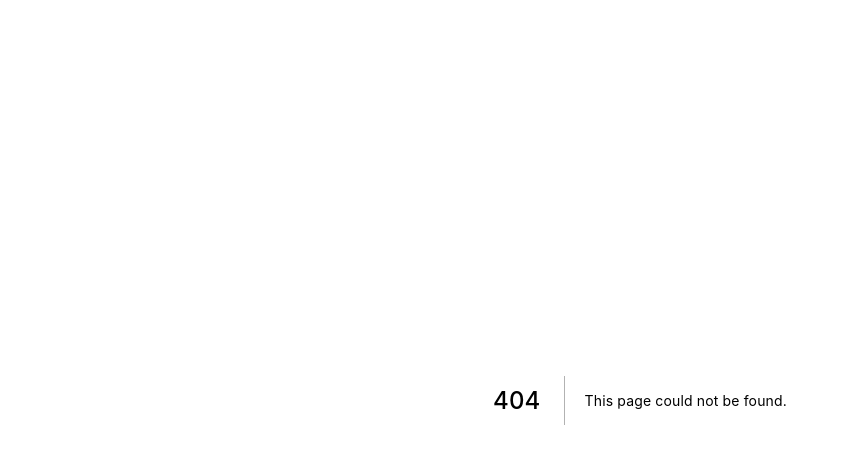
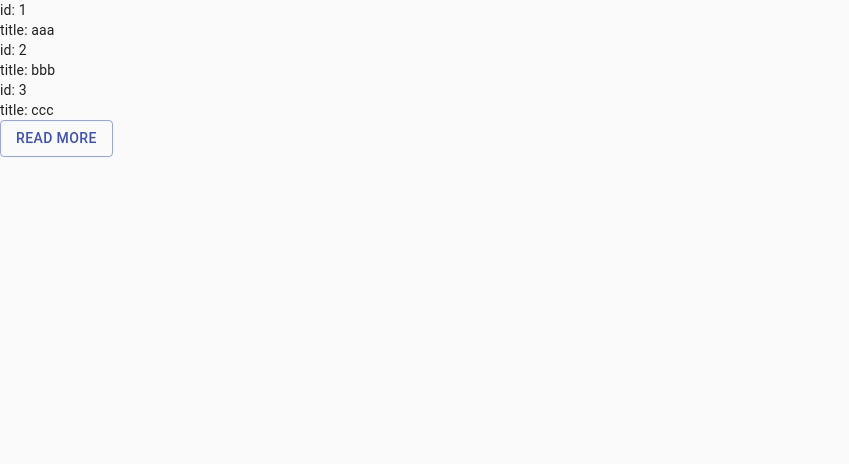
Before and after one commit to ossan-engineer/nextjs-starter, a Next.js app: page /read-more in a window 1280 px wide. Before the commit this address had no page. Shown: the top 464 px of the page, without its empty margins (0-849 px from the left). Built offline with nearby package versions, Linux system fonts and the light colour scheme.

Commit message:
Add pages

```diff
--- /dev/null
+++ b/pages/read-more.tsx
@@ -0,0 +1,33 @@
+import React from 'react'
+import { Button } from '@material-ui/core'
+import { useSWRInfinite } from 'swr'
+
+const ReadMore = () => {
+  const { data, size, setSize } = useSWRInfinite<
+    { id: number; title: string }[]
+  >((index) => `/api/pagination?page=${index + 1}&limit=3`)
+  if (!data) return 'loading'
+
+  return (
+    <>
+      {data.map((d, index) =>
+        d.map(({ id, title }) => (
+          <div key={index}>
+            <div>id: {id}</div>
+            <div>title: {title}</div>
+          </div>
+        ))
+      )}
+      <Button
+        variant="outlined"
+        disableElevation
+        color="primary"
+        onClick={() => setSize(size + 1)}
+      >
+        READ MORE
+      </Button>
+    </>
+  )
+}
+
+export default ReadMore
```
Also changed, not shown: pages/index.tsx (+2 -26 lines), pages/pagination.tsx (added, +36 -0 lines).
